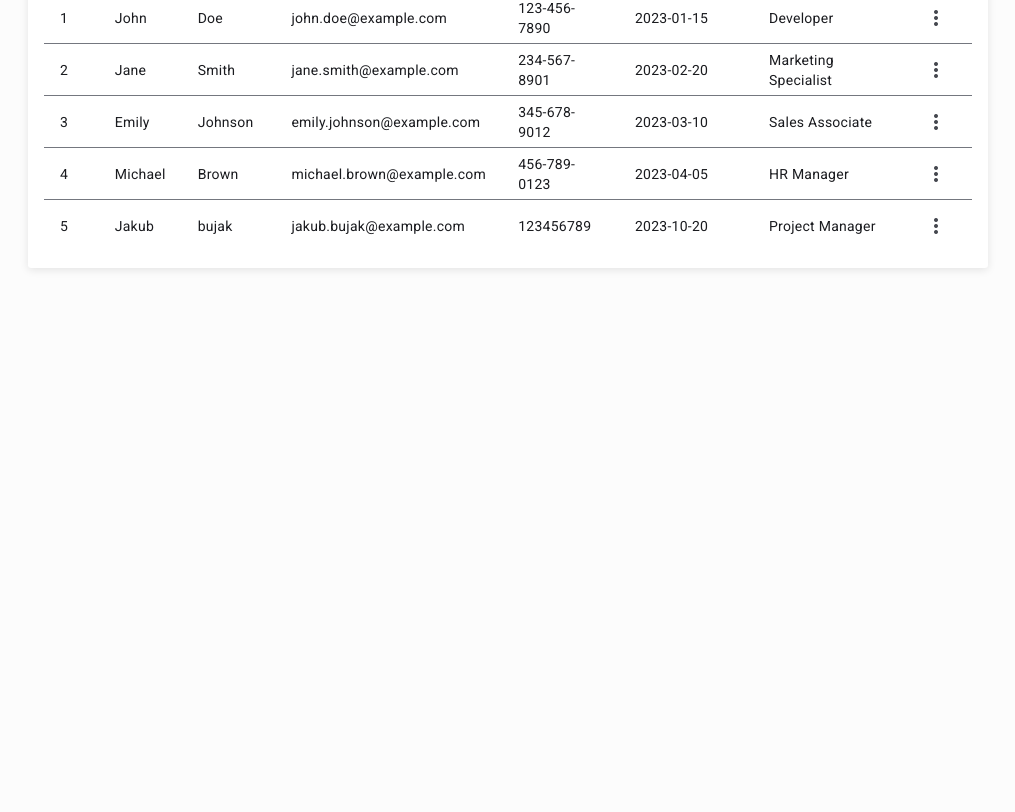
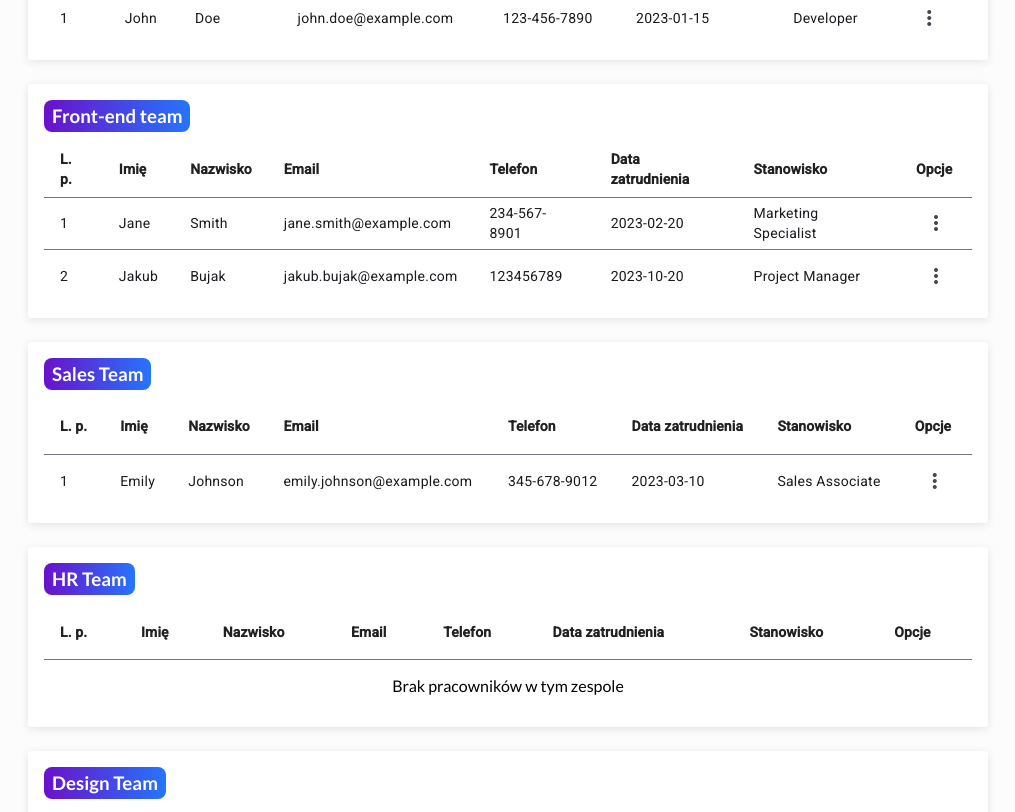
Before and after one commit to Nisser111/team-management-app, an Angular app in the folder frontend/: page / in a window 1280 px wide. Shown: the part 408-1220 px from the top of the page, without its empty margins (132-1147 px from the left). Before the commit the page ends 832 px from the top, so only its background shows below. Built offline with nearby package versions, Linux system fonts and the light colour scheme.

Commit message:
Enhance team section and container components: add empty state message, refactor to use NgFor for dynamic team rendering, and implement employee filtering by team ID. Update styles for no employees info display.

```diff
--- a/frontend/src/components/team-section/team-section.component.ts
+++ b/frontend/src/components/team-section/team-section.component.ts
@@ -71,6 +71,11 @@ import { Employee } from "../../interfaces/Employee.interface";
           <tr mat-header-row *matHeaderRowDef="displayedColumns"></tr>
           <tr mat-row *matRowDef="let row; columns: displayedColumns"></tr>
         </table>
+
+        <!-- Show info if team is empty -->
+        <p *ngIf="employees.length === 0" class="no-employees-info">
+          Brak pracowników w tym zespole
+        </p>
       </div>
     </section>
   `,
--- a/frontend/src/components/teams-container/teams-container.component.ts
+++ b/frontend/src/components/teams-container/teams-container.component.ts
@@ -1,42 +1,31 @@
 import { Component } from "@angular/core";
 import { TeamSectionComponent } from "../team-section/team-section.component";
 import { Employee } from "../../interfaces/Employee.interface";
+import { NgFor } from "@angular/common";
 
 @Component({
   selector: "app-teams-container",
-  imports: [TeamSectionComponent],
-  template: ` <app-team-section
-    [teamName]="teams[4].name"
-    [employees]="employees"
-  ></app-team-section>`,
-  styles: ``,
+  standalone: true,
+  imports: [TeamSectionComponent, NgFor],
+  template: `
+    <div *ngFor="let team of teams">
+      <app-team-section
+        [teamName]="team.name"
+        [employees]="getEmployeesByTeamId(team.id)"
+      ></app-team-section>
+    </div>
+  `,
+  styles: [],
 })
 export class TeamsContainerComponent {
-  // Temp
   teams = [
-    {
-      id: 1,
-      name: "Development Team",
-    },
-    {
-      id: 2,
-      name: "Front-end team",
-    },
-    {
-      id: 3,
-      name: "Sales Team",
-    },
-    {
-      id: 4,
-      name: "HR Team",
-    },
-    {
-      id: 5,
-      name: "Design Team",
-    },
+    { id: 1, name: "Development Team" },
+    { id: 2, name: "Front-end team" },
+    { id: 3, name: "Sales Team" },
+    { id: 4, name: "HR Team" },
+    { id: 5, name: "Design Team" },
   ];
 
-  // temp
   employees: Employee[] = [
     {
       id: 1,
@@ -76,17 +65,37 @@ export class TeamsContainerComponent {
       phone: "456-789-0123",
       hireDate: "2023-04-05",
       role: "HR Manager",
-      teamId: 4,
+      teamId: 5,
     },
     {
       id: 14,
       firstName: "Jakub",
-      lastName: "bujak",
+      lastName: "Bujak",
       email: "jakub.bujak@example.com",
       phone: "123456789",
       hireDate: "2023-10-20",
       role: "Project Manager",
       teamId: 2,
     },
+    {
+      id: 7,
+      firstName: "Jakub",
+      lastName: "Bujak",
+      email: "jakub.bujak@example.com",
+      phone: "123456789",
+      hireDate: "2023-10-20",
+      role: "Project Manager",
+      teamId: 5,
+    },
   ];
+
+  /**
+   * Retrieves a list of employees that belong to a specific team.
+   *
+   * @param teamId - The ID of the team for which to retrieve employees.
+   * @returns An array of Employee objects that are associated with the given team ID.
+   */
+  getEmployeesByTeamId(teamId: number): Employee[] {
+    return this.employees.filter((employee) => employee.teamId === teamId);
+  }
 }
--- a/frontend/src/styles/employees-tables.scss
+++ b/frontend/src/styles/employees-tables.scss
@@ -9,6 +9,11 @@
     @include highlighted();
     margin: 0;
     margin-bottom: 0.5em;
+  }
+
+  .no-employees-info {
+    text-align: center;
+    margin-top: 1em;
   }
 }
 
```
